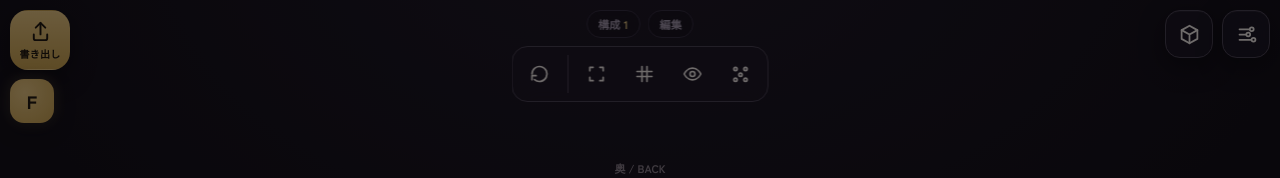
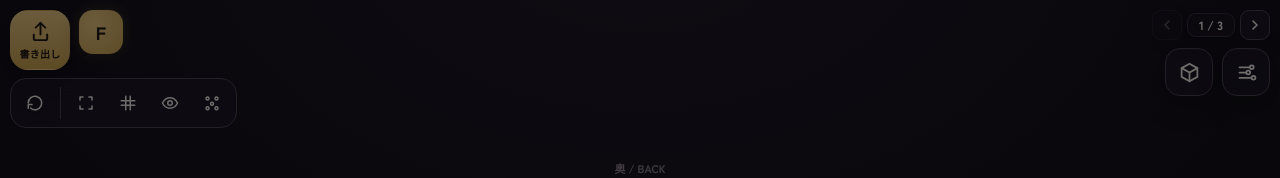
Before and after one commit to soldancecommunity-cell/formation, a plain HTML site: page index.html in a window 1280 px wide. Shown: the top 178 px of the page. Drawn offline with nearby package versions, Linux system fonts and the light colour scheme.

Commit message:
Update index.html

```diff
--- a/index.html
+++ b/index.html
@@ -37,7 +37,7 @@
   position:fixed; inset:0; width:100%;
   -webkit-font-smoothing:antialiased;
 }
-button{font-family:inherit;color:var(--text);cursor:pointer;border:none;background:none;font-size:inherit}
+button{font-family:inherit;color:var(--text);cursor:pointer;border:none;background:none;font-size:inherit;touch-action:manipulation}
 input{font-family:inherit}
 .mono{font-family:var(--mono)}
 .hidden{display:none!important}
@@ -76,8 +76,10 @@
 .gbtn.gold svg{stroke:#1a140a}.gbtn.gold .lbl{color:#1a140a}
 
 /* corner anchors (respect safe areas) */
-.hud-tl{top:calc(10px + var(--sat));left:calc(10px + var(--sal));align-items:flex-start;flex-direction:column}
-.hud-tr{top:calc(10px + var(--sat));right:calc(10px + var(--sar));align-items:flex-start}
+.hud-tl{top:calc(10px + var(--sat));left:calc(10px + var(--sal));align-items:flex-start;flex-direction:column;gap:8px}
+.hud-tr{top:calc(10px + var(--sat));right:calc(10px + var(--sar));align-items:flex-end;flex-direction:column;gap:8px}
+.tl-row{display:flex;gap:9px;align-items:flex-start}
+.tr-row{display:flex;gap:9px;align-items:flex-start}
 .hud-bl{bottom:calc(12px + var(--sab));left:calc(12px + var(--sal));flex-direction:column;align-items:flex-start;gap:9px}
 .cam-wrap{position:relative;flex-direction:column;align-items:flex-start}
 .hud-br{bottom:calc(12px + var(--sab));right:calc(12px + var(--sar));flex-direction:column;align-items:flex-end;gap:9px}
@@ -114,12 +116,14 @@
 .chip.move{color:var(--cyan);border-color:var(--cyan2)}
 .tool-strip{pointer-events:auto;display:flex;gap:6px;background:rgba(26,22,33,.7);backdrop-filter:blur(12px);-webkit-backdrop-filter:blur(12px);border:1px solid var(--line2);border-radius:16px;padding:6px}
 .tbtn{width:42px;height:42px;border-radius:12px;display:grid;place-items:center;background:transparent;border:1px solid transparent;color:var(--text)}
+.tbtn.sm{width:36px;height:36px;border-radius:10px}
+.tbtn.sm svg{width:18px;height:18px}
 .tbtn:active{transform:scale(.9)}
 .tbtn svg{width:20px;height:20px;stroke:var(--text);fill:none;stroke-width:2;stroke-linecap:round;stroke-linejoin:round}
 .tbtn.on{background:linear-gradient(180deg,var(--gold),var(--gold2));border-color:transparent}
 .tbtn.on svg{stroke:#1a140a}
 .tdiv{width:1px;align-self:stretch;background:var(--line2);margin:2px 1px}
-.preset-bar{position:absolute;bottom:calc(100% + 8px);left:0;display:none;flex-direction:column;gap:5px;
+.preset-bar{position:absolute;bottom:calc(100% + 8px);left:0;display:none;flex-direction:column;gap:5px;pointer-events:auto;
   background:rgba(26,22,33,.92);backdrop-filter:blur(14px);-webkit-backdrop-filter:blur(14px);border:1px solid var(--line2);
   border-radius:14px;padding:7px;box-shadow:0 14px 40px rgba(0,0,0,.55)}
 .cam-wrap.open .preset-bar{display:flex}
@@ -137,6 +141,11 @@
 .pgbtn svg{width:22px;height:22px;stroke:var(--text);fill:none;stroke-width:2.3;stroke-linecap:round;stroke-linejoin:round}
 .pgbtn.disabled{opacity:.3;pointer-events:none}
 .pglabel{min-width:98px;text-align:center;font-size:13px;font-weight:800;background:rgba(20,17,25,.82);backdrop-filter:blur(8px);border:1px solid var(--line);border-radius:13px;padding:8px;color:var(--text);box-shadow:0 6px 20px rgba(0,0,0,.4)}
+.pager.mini{position:static;transform:none;gap:5px}
+.pager.mini .pgbtn{width:30px;height:30px;border-radius:9px;box-shadow:0 4px 14px rgba(0,0,0,.35)}
+.pager.mini .pgbtn svg{width:16px;height:16px;stroke-width:2.4}
+.pager.mini .pglabel{min-width:48px;font-size:12px;font-weight:800;padding:5px 7px;border-radius:9px;line-height:1}
+.pager.mini .pglabel small{display:none}
 .pglabel small{display:block;font-size:9px;color:var(--muted);font-weight:700;letter-spacing:.1em}
 
 /* on-stage micro nudge pad (left-center, when a dancer is selected) */
@@ -490,24 +499,9 @@
   <button id="zIn" aria-hidden="true"></button>
   <button id="zOut" aria-hidden="true"></button>
 
-  <!-- TOP-CENTER: status chips + 2D tool strip / 3D camera presets -->
-  <div class="topc">
-    <div class="chips">
-      <div class="chip" id="chipF">構成 —</div>
-      <div class="chip" id="chipMode">編集</div>
-    </div>
-    <div class="tool-strip" id="toolStrip">
-      <button class="tbtn" id="zReset" aria-label="全体表示にリセット"><svg viewBox="0 0 24 24"><path d="M3 12a9 9 0 1 1 3 6.7"/><path d="M3 19v-5h5"/></svg></button>
-      <div class="tdiv"></div>
-      <button class="tbtn" id="fabSelect" aria-label="複数選択"><svg viewBox="0 0 24 24"><path d="M4 4h4M4 4v4M20 4h-4M20 4v4M4 20h4M4 20v-4M20 20h-4M20 20v-4"/></svg></button>
-      <button class="tbtn" id="fabSnap" aria-label="グリッド吸着"><svg viewBox="0 0 24 24"><path d="M3 9h18M3 15h18M9 3v18M15 3v18"/></svg></button>
-      <button class="tbtn" id="fabPreview" aria-label="客席プレビュー"><svg viewBox="0 0 24 24"><path d="M2 12s3.5-7 10-7 10 7 10 7-3.5 7-10 7-10-7-10-7z"/><circle cx="12" cy="12" r="3"/></svg></button>
-      <button class="tbtn" id="fabTpl" aria-label="フォーメーション型"><svg viewBox="0 0 24 24"><circle cx="6" cy="6" r="2"/><circle cx="18" cy="6" r="2"/><circle cx="12" cy="13" r="2"/><circle cx="6" cy="19" r="2"/><circle cx="18" cy="19" r="2"/></svg></button>
-    </div>
-  </div>
-
-  <!-- TOP-LEFT: export (medium) + collapsible app module (tap F) -->
+  <!-- TOP-LEFT: export + collapsible F, and the small 2D tool bar -->
   <div class="hud hud-tl">
+    <div class="tl-row">
       <button class="gbtn md gold" id="hudExport" aria-label="書き出し"><svg viewBox="0 0 24 24"><path d="M12 15V3"/><path d="M7 8l5-5 5 5"/><path d="M5 15v4a2 2 0 0 0 2 2h10a2 2 0 0 0 2-2v-4"/></svg><span class="lbl">書き出し</span></button>
       <div class="appwrap" id="appwrap">
         <button class="ab-logo" id="abToggle" aria-label="ファイル・タイトル">F<span class="ab-dot" id="abDot"></span></button>
@@ -522,11 +516,27 @@
         </div>
       </div>
     </div>
-
-  <!-- TOP-RIGHT: 2D/3D toggle (small) + properties (small) -->
+    <div class="tool-strip" id="toolStrip">
+      <button class="tbtn sm" id="zReset" aria-label="全体表示にリセット"><svg viewBox="0 0 24 24"><path d="M3 12a9 9 0 1 1 3 6.7"/><path d="M3 19v-5h5"/></svg></button>
+      <div class="tdiv"></div>
+      <button class="tbtn sm" id="fabSelect" aria-label="複数選択"><svg viewBox="0 0 24 24"><path d="M4 4h4M4 4v4M20 4h-4M20 4v4M4 20h4M4 20v-4M20 20h-4M20 20v-4"/></svg></button>
+      <button class="tbtn sm" id="fabSnap" aria-label="グリッド吸着"><svg viewBox="0 0 24 24"><path d="M3 9h18M3 15h18M9 3v18M15 3v18"/></svg></button>
+      <button class="tbtn sm" id="fabPreview" aria-label="客席プレビュー"><svg viewBox="0 0 24 24"><path d="M2 12s3.5-7 10-7 10 7 10 7-3.5 7-10 7-10-7-10-7z"/><circle cx="12" cy="12" r="3"/></svg></button>
+      <button class="tbtn sm" id="fabTpl" aria-label="フォーメーション型"><svg viewBox="0 0 24 24"><circle cx="6" cy="6" r="2"/><circle cx="18" cy="6" r="2"/><circle cx="12" cy="13" r="2"/><circle cx="6" cy="19" r="2"/><circle cx="18" cy="19" r="2"/></svg></button>
+    </div>
+  </div>
+
+  <!-- TOP-RIGHT: mini formation pager + 2D/3D toggle + properties -->
   <div class="hud hud-tr">
+    <div class="pager mini">
+      <button class="pgbtn" id="pgPrev" aria-label="前の構成"><svg viewBox="0 0 24 24"><path d="M15 18l-6-6 6-6"/></svg></button>
+      <div class="pglabel" id="pgLabel"><small>FORMATION</small>1 / 2</div>
+      <button class="pgbtn" id="pgNext" aria-label="次の構成"><svg viewBox="0 0 24 24"><path d="M9 18l6-6-6-6"/></svg></button>
+    </div>
+    <div class="tr-row">
       <button class="gbtn sm" id="hudView" aria-label="2D / 3D 切替"><svg id="viewIco" viewBox="0 0 24 24"><path d="M12 2l9 5v10l-9 5-9-5V7z"/><path d="M12 12l9-5M12 12v10M12 12L3 7"/></svg><span class="lbl">2D</span></button>
       <button class="gbtn sm" id="hudProps" aria-label="プロパティ"><svg viewBox="0 0 24 24"><path d="M4 6h11M4 12h7M4 18h13"/><circle cx="18" cy="6" r="2.2"/><circle cx="14" cy="12" r="2.2"/><circle cx="20" cy="18" r="2.2"/></svg><span class="lbl">設定</span></button>
+    </div>
   </div>
 
   <!-- BOTTOM-LEFT: camera presets (3D only, above) + dancers (large) -->
@@ -541,13 +551,6 @@
       <button class="gbtn md" id="hudCam" aria-label="カメラ視点"><svg viewBox="0 0 24 24"><path d="M3 7h3l2-2h8l2 2h3v12H3z"/><circle cx="12" cy="13" r="3.4"/></svg><span class="lbl">カメラ</span></button>
     </div>
     <button class="gbtn lg" id="hudDancers" aria-label="ダンサー"><svg viewBox="0 0 24 24"><circle cx="9" cy="8" r="3"/><path d="M3 20a6 6 0 0 1 12 0"/><circle cx="17" cy="9" r="2.4"/><path d="M16.5 20a5 5 0 0 1 5-2.5"/></svg><span class="lbl">ダンサー</span><span class="badge" id="dancerBadge">0</span></button>
-  </div>
-
-  <!-- BOTTOM-CENTER: formation pager -->
-  <div class="pager">
-    <button class="pgbtn" id="pgPrev" aria-label="前の構成"><svg viewBox="0 0 24 24"><path d="M15 18l-6-6 6-6"/></svg></button>
-    <div class="pglabel" id="pgLabel"><small>FORMATION</small>1 / 2</div>
-    <button class="pgbtn" id="pgNext" aria-label="次の構成"><svg viewBox="0 0 24 24"><path d="M9 18l6-6-6-6"/></svg></button>
   </div>
 
   <!-- BOTTOM-RIGHT: timeline (large) + layers + audio -->
@@ -1427,6 +1430,7 @@
 }
 function updateChips(){
   const cf=$("chipF"),cm=$("chipMode");
+  if(!cf||!cm) return;   // center labels removed in the HUD layout
   if(ui.playing){ cf.innerHTML="再生中"; cm.textContent="プレビュー"; cm.classList.add("move"); }
   else if(ui.editFormation<0){ cf.innerHTML="移動中"; cm.textContent="タップで構成へ"; cm.classList.add("move"); }
   else { cf.innerHTML="構成 <b>"+(ui.selFormation+1)+"</b>"; cm.textContent=ui.preview?"客席ビュー":"編集"; cm.classList.remove("move"); }
@@ -2647,21 +2651,24 @@
   $("hudLayers").addEventListener("click",()=>{ renderLayersList(); openSheet("sheetLayers"); });
   $("hudAudio").addEventListener("click",()=>{ renderAudioSheet(); openSheet("sheetAudio"); });
   $("tlClose").addEventListener("click",()=>closeTimeline());
-  // collapsible F (title / undo / menu) dropdown
-  $("abToggle").addEventListener("click",e=>{ e.stopPropagation(); $("appwrap").classList.toggle("open"); });
-  // camera-preset pop-up (3D)
-  $("hudCam").addEventListener("click",e=>{ e.stopPropagation(); $("camWrap").classList.toggle("open"); });
-  // tapping empty space closes the pop-ups
-  document.addEventListener("pointerdown",e=>{
-    if(!e.target.closest(".appwrap")) $("appwrap").classList.remove("open");
-    if(!e.target.closest(".cam-wrap")) $("camWrap").classList.remove("open");
+  // collapsible F (title / undo / menu) + camera-preset pop-up
+  function closeHudPopups(except){
+    if(except!=="app"){ const a=$("appwrap"); if(a)a.classList.remove("open"); }
+    if(except!=="cam"){ const c=$("camWrap"); if(c)c.classList.remove("open"); }
+  }
+  $("abToggle").addEventListener("click",e=>{ e.stopPropagation(); const o=$("appwrap").classList.contains("open"); closeHudPopups(); if(!o)$("appwrap").classList.add("open"); });
+  $("hudCam").addEventListener("click",e=>{ e.stopPropagation(); const o=$("camWrap").classList.contains("open"); closeHudPopups(); if(!o)$("camWrap").classList.add("open"); });
+  // tapping the stage closes any open pop-up (capture so it runs before stage drag)
+  $("stagewrap").addEventListener("pointerdown",()=>closeHudPopups(),true);
+  // 3D camera presets
+  document.querySelectorAll("[data-cam]").forEach(b=>{
+    b.addEventListener("click",e=>{ e.stopPropagation();
+      document.querySelectorAll("[data-cam]").forEach(x=>x.classList.toggle("on",x===b));
+      if(!(window.three&&three.ready)) init3D();
+      if(window.three&&three.ready&&three.setCamPreset) three.setCamPreset(b.dataset.cam);
+      closeHudPopups(); haptic();
     });
-  // 3D camera presets
-  document.querySelectorAll("[data-cam]").forEach(b=>b.addEventListener("click",()=>{
-    document.querySelectorAll("[data-cam]").forEach(x=>x.classList.toggle("on",x===b));
-    if(window.three&&three.ready&&three.setCamPreset) three.setCamPreset(b.dataset.cam);
-    $("camWrap").classList.remove("open");
-  }));
+  });
 
   // ---- dancers sheet ----
   $("addDancerBtn").addEventListener("click",()=>{ addDancer(); openSheet("sheetDancers"); });
```
Lines whose indentation alone changed are shown as unchanged.
